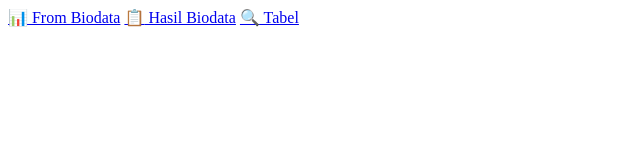
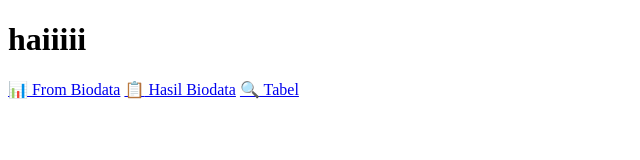
Before and after one commit to SherinaMayaAnggraeni/10rpl3-web-33, a plain HTML site: page index.html in a window 1280 px wide. Shown: the whole page, without its empty margins (0-640 px from the left). Drawn offline with Linux system fonts and the light colour scheme.

Commit message:
profilhihiiihhvuvh

```diff
--- a/index.html
+++ b/index.html
@@ -9,13 +9,11 @@
 <body>
     <div class="container">
     </div>
-
-    <!-- Daftar Tombol Menu-->
-     <!--Ganti tanda # dengan file html atau link tujuan Bapak-->
+<h1>haiiiii</h1>
+<!--Ganti tanda // dengan link file html ati link tujuan bapak-->
      <a href="form_biodata.html" class="menu-item"><span>📊</span> From Biodata</a>
      <a href="hasil_biodata.html" class="menu-item"><span>📋</span> Hasil Biodata</a>
      <a href="tabel.html" class="menu-item"><span>🔍</span> Tabel</a>
-
 </div>
 </body>
 </html>
```
